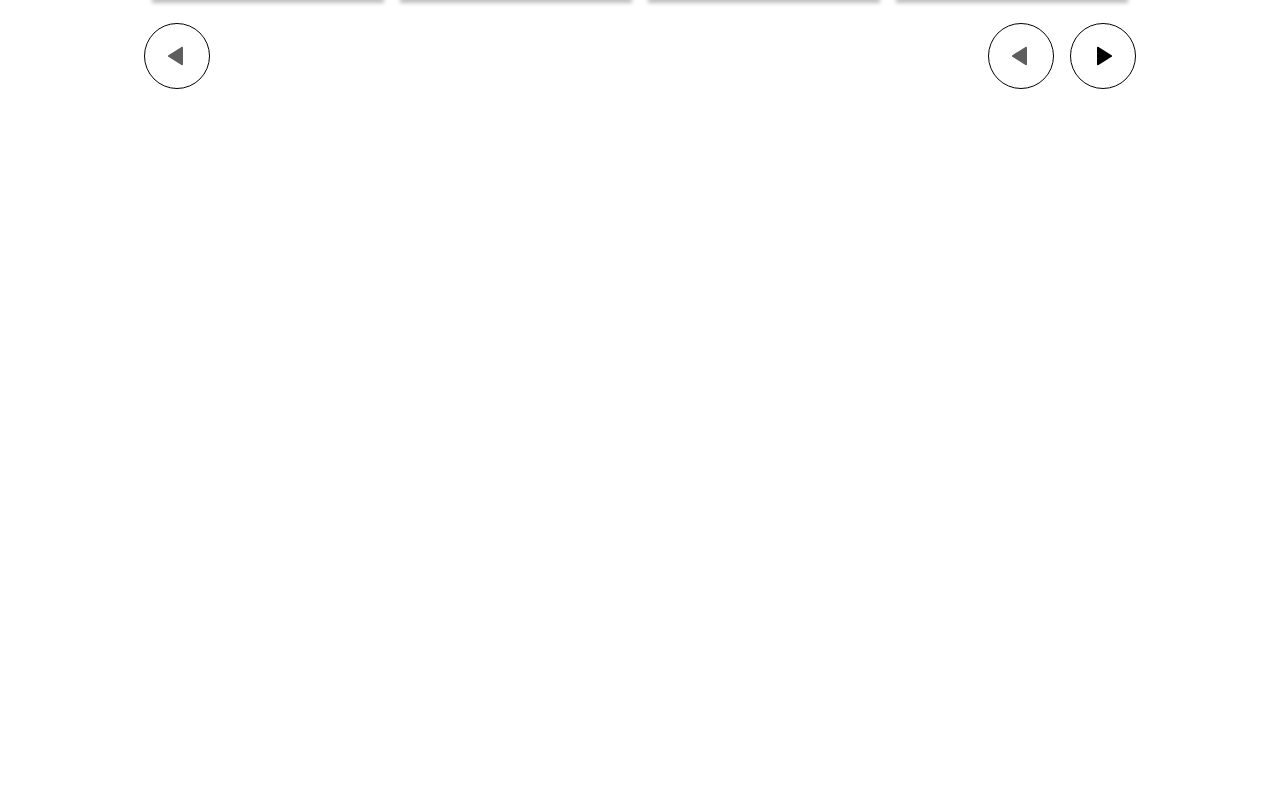
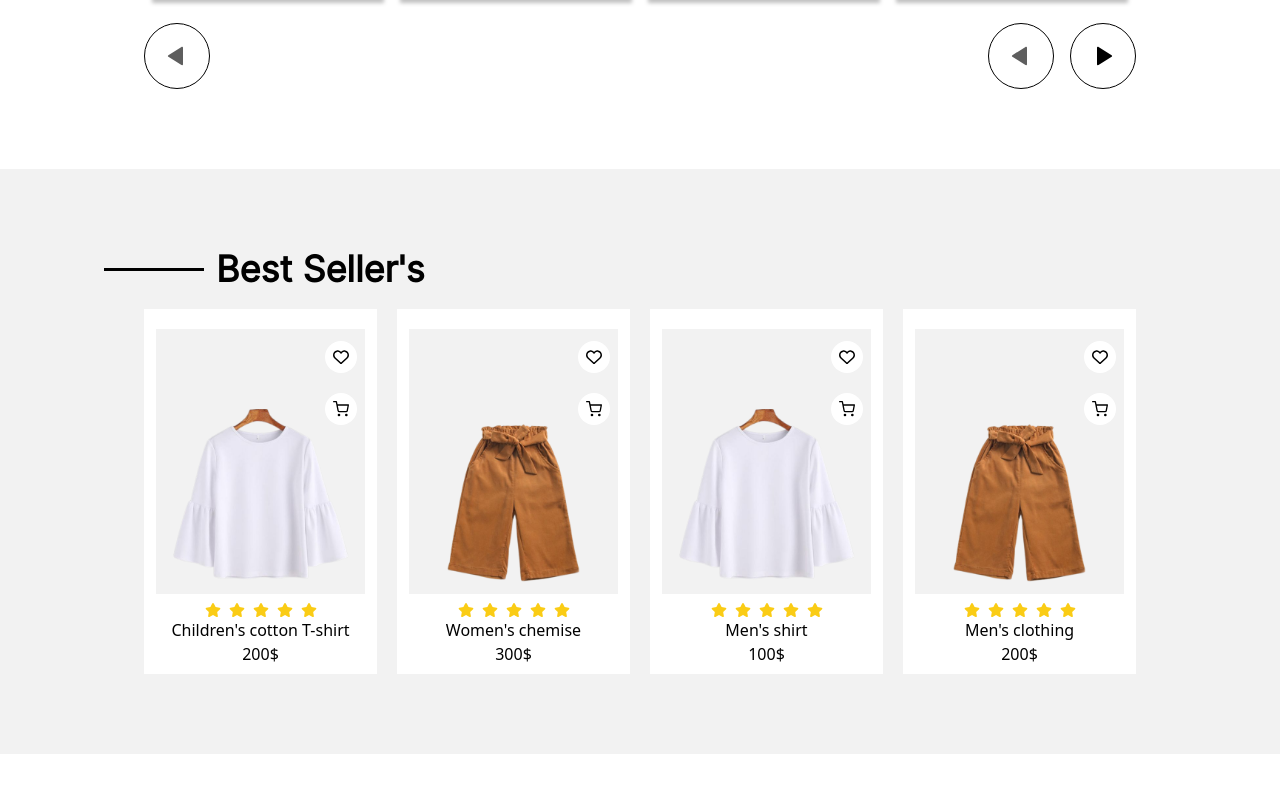
Before and after one commit to Mohmed-saleh1/e-shop, a Next.js app: page / in a window 1280 px wide. Shown: the part 1394-2186 px from the top of the page. Before the commit the page ends 1563 px from the top, so only its background shows below. Built offline with nearby package versions, Linux system fonts and the light colour scheme.

Commit message:
Best seller section

```diff
--- a/app/components/homeComponents/HomeHeader.tsx
+++ b/app/components/homeComponents/HomeHeader.tsx
@@ -5,7 +5,7 @@ import CustomButton from "../customButton/CustomButton";
 const HomeHeader = () => {
   return (
     // Main section container
-    <div className="section-container flex flex-col gap-5">
+    <section className="section-container flex flex-col gap-5">
       {/* Top side section with intro and image */}
       <div className="flex flex-col lg:flex-row font-abhaya gap-10">
         {/* Left side text section */}
@@ -60,7 +60,7 @@ const HomeHeader = () => {
           </div>
         </div>
       </div>
-    </div>
+    </section>
   );
 };
 
--- a/app/components/homeComponents/HomePage.tsx
+++ b/app/components/homeComponents/HomePage.tsx
@@ -1,12 +1,14 @@
 import React from "react";
 import HomeHeader from "./HomeHeader";
 import ProductCarousel from "./carouselSection/ProductCarousel";
+import BestSeller from "./bestSellerSection/BestSeller";
 
 const HomePage = () => {
   return (
     <>
       <HomeHeader />
       <ProductCarousel />
+      <BestSeller />
     </>
   );
 };
--- /dev/null
+++ b/app/components/homeComponents/bestSellerSection/BestSeller.tsx
@@ -0,0 +1,65 @@
+import React from "react";
+import SectionLine from "../../sectionLine/SectionLine";
+import BestSellerCard from "./BestSellerCard";
+
+const sellers = [
+  {
+    id: 1,
+    name: "Children's cotton T-shirt",
+    image: "/home/seller1.png",
+    price: "200$",
+    rating: 5,
+  },
+  {
+    id: 2,
+    name: "Women's chemise",
+    image: "/home/seller2.png",
+    price: "300$",
+    rating: 5,
+  },
+  {
+    id: 3,
+    name: "Men's shirt",
+    image: "/home/seller1.png",
+    price: "100$",
+    rating: 5,
+  },
+  {
+    id: 4,
+    name: "Men's clothing",
+    image: "/home/seller2.png",
+    price: "200$",
+    rating: 5,
+  },
+];
+
+const BestSeller = () => {
+  return (
+    <div className="bg-[#C4C4C438]">
+      <section className="section-container py-20">
+        {/* Section header */}
+        <div className="flex items-center mb-5 font-inter">
+          <SectionLine />
+          <h2 className="text-xl md:text-2xl lg:text-4xl font-semibold">
+            Best Seller's
+          </h2>
+        </div>
+
+        {/* Grid layout with responsive columns */}
+        <div className="grid grid-cols-1 sm:grid-cols-1 md:grid-cols-2 lg:grid-cols-4 gap-5">
+          {sellers.map((item, index) => (
+            <BestSellerCard
+              key={index}
+              imgSrc={item.image}
+              name={item.name}
+              price={item.price}
+              rating={item.rating}
+            />
+          ))}
+        </div>
+      </section>
+    </div>
+  );
+};
+
+export default BestSeller;
--- /dev/null
+++ b/app/components/homeComponents/bestSellerSection/BestSellerCard.tsx
@@ -0,0 +1,57 @@
+import Image from "next/image";
+import React from "react";
+import { FaRegHeart, FaStar } from "react-icons/fa6";
+import { FiShoppingCart } from "react-icons/fi";
+
+interface BestSellerCardProps {
+  imgSrc: string;
+  name: string;
+  price: string;
+  rating: number;
+}
+
+const BestSellerCard = ({
+  imgSrc,
+  name,
+  price,
+  rating,
+}: BestSellerCardProps) => {
+  return (
+    <div className="bg-white px-3 pt-5 pb-2">
+      {/* Inner image container */}
+      <div className="bg-[#c4c4c438] relative cursor-pointer flex justify-center items-center">
+        <Image
+          src={imgSrc}
+          alt={name}
+          width={240}
+          height={240}
+          className="px-3 pt-20"
+        />
+        {/* Wishlist Icon */}
+        <div className="absolute top-3 right-2">
+          <button className="bg-white p-2 rounded-full flex items-center justify-center">
+            <FaRegHeart />
+          </button>
+        </div>
+        {/* Cart Icon */}
+        <div className="absolute top-16 right-2">
+          <button className="bg-white p-2 rounded-full flex items-center justify-center">
+            <FiShoppingCart />
+          </button>
+        </div>
+      </div>
+      {/* Rating, name and price display */}
+      <div className="flex flex-col justify-center items-center">
+        <div className="flex justify-center items-center mt-2 text-yellow-400 gap-2">
+          {Array.from({ length: rating }, (_, index) => (
+            <FaStar key={index} />
+          ))}
+        </div>
+        <p>{name}</p>
+        <p>{price}</p>
+      </div>
+    </div>
+  );
+};
+
+export default BestSellerCard;
--- a/app/components/homeComponents/carouselSection/ProductCarousel.tsx
+++ b/app/components/homeComponents/carouselSection/ProductCarousel.tsx
@@ -85,7 +85,7 @@ const ProductCarousel = () => {
   };
 
   return (
-    <div className="section-container pt-20">
+    <section className="section-container pt-20">
       {/* Section header */}
       <div className="flex items-center mb-5 font-inter">
         <SectionLine />
@@ -127,7 +127,7 @@ const ProductCarousel = () => {
           itemsToShow={itemsToShow}
         />
       </div>
-    </div>
+    </section>
   );
 };
 
```
Also changed, not shown: public/home/seller1.png (added), public/home/seller2.png (added).
